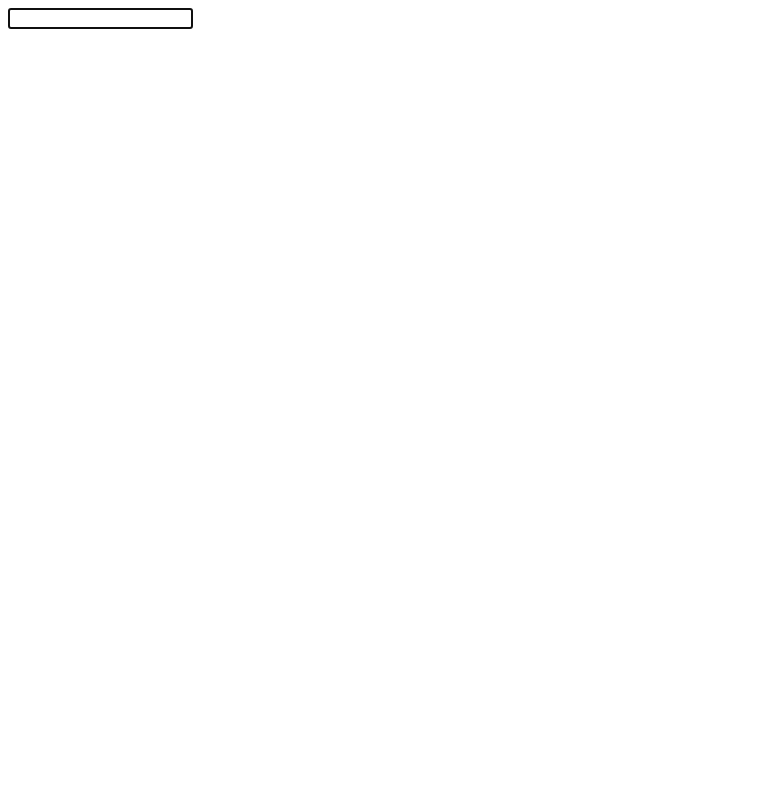
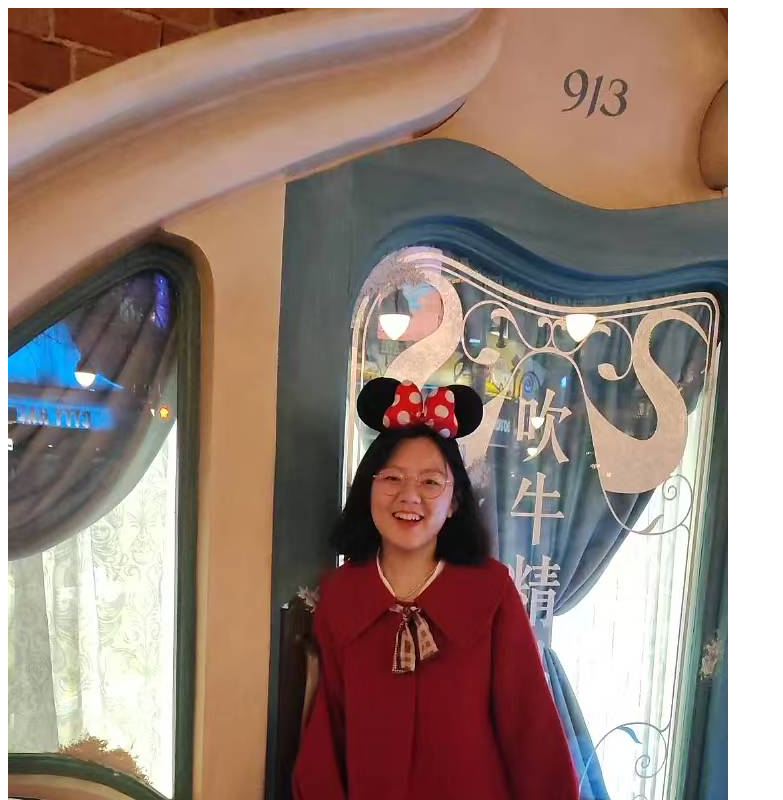
Before and after one commit to NiuDunDeApple/Test, a plain HTML site: page a.html in a window 1280 px wide. Shown: the top 800 px of the page, without its empty margins (0-783 px from the left). Drawn offline with Linux system fonts and the light colour scheme.

Commit message:
Update a.html

```diff
--- a/a.html
+++ b/a.html
@@ -5,6 +5,7 @@
     <title>Title</title>
 </head>
 <body>
+<img src="./a.jpg" >
 <input autofocus id="input">
 <div id="content">
 
```
